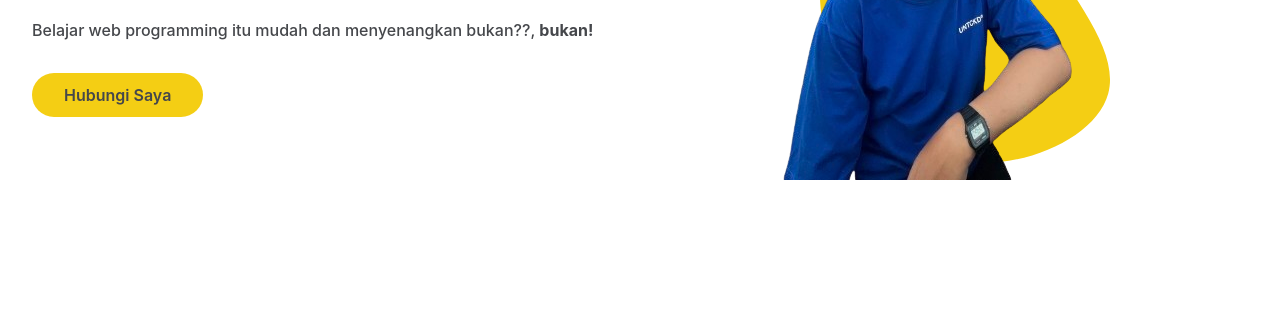
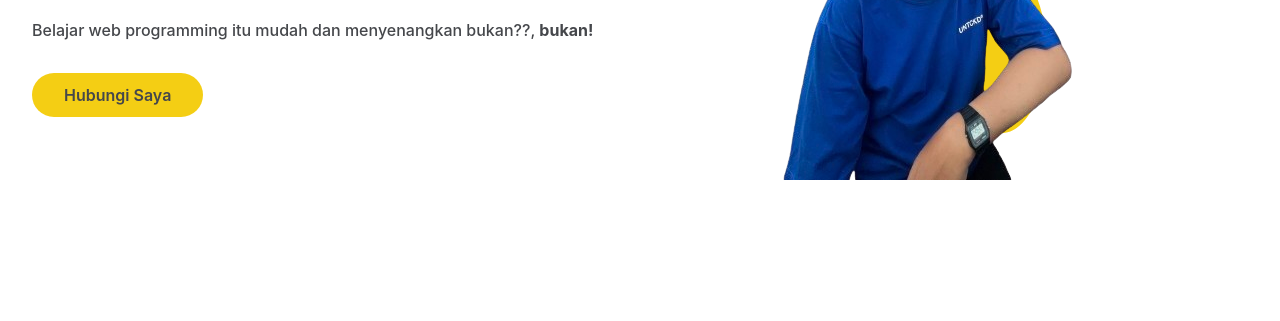
Before and after one commit to danialicahyadii/portofolio-tailwindcss, a website: page index.html in a window 1280 px wide. Shown: the part 333-654 px from the top of the page. Drawn offline with nearby package versions, Linux system fonts and the light colour scheme.

Commit message:
change bloobmaker

```diff
--- a/index.html
+++ b/index.html
@@ -58,9 +58,13 @@
                 <div class="w-full self-end px-4 lg:w-1/2">
                     <div class="relative mt-10 lg:mt-0 lg:right-0">
                         <img src="src/img/dani.png" alt="Dani Ali Cahyadi" class="max-w-full mx-auto"/>
-                        <span class="absolute -bottom-0 -z-10 left-1/2 -translate-x-1/2 md:scale-100">
-                            <svg width="400" height="400" viewBox="0 0 200 200" xmlns="http://www.w3.org/2000/svg">
-                                <path fill="#F4CE14" d="M29.7,-15.6C42.6,5.2,60,24.9,55.8,40.5C51.6,56.1,25.8,67.6,4.3,65.1C-17.1,62.6,-34.3,46.2,-42.1,28.5C-49.9,10.8,-48.4,-8.1,-39.8,-26.4C-31.2,-44.6,-15.6,-62.2,-3.6,-60.1C8.4,-58,16.8,-36.3,29.7,-15.6Z" transform="translate(100 100) scale(1.4)" />
+                        <span class="absolute -bottom-0 -z-10 left-1/2 -translate-x-1/2 md:scale-1000">
+                            <!-- <svg width="400" height="400" viewBox="0 0 200 200" xmlns="http://www.w3.org/2000/svg">
+                                <path fill="#F4CE14" d="M29.7,-15.6C42.6,5.2,60,24.9,55.8,40.5C51.6,56.1,25.8,67.6,4.3,65.1C-17.1,62.6,-34.3,46.2,-42.1,28.5C-49.9,10.8,-48.4,-8.1,-39.8,-26.4C-31.2,-44.6,-15.6,-62.2,-3.6,-60.1C8.4,-58,16.8,-36.3,29.7,-15.6Z"
+                                transform="translate(100 100) scale(1.4)" />
+                              </svg> -->
+                              <svg width="400" height="300" viewBox="0 0 200 200" xmlns="http://www.w3.org/2000/svg">
+                                <path fill="#F4CE14" d="M46.6,-41.7C58.3,-22.5,64.3,-3.2,62.7,18.5C61.1,40.2,51.9,64.4,37,68.2C22.2,72,1.7,55.5,-18.7,43.8C-39,32.1,-59.3,25.1,-68.9,8.5C-78.4,-8.2,-77.4,-34.5,-64.1,-54.1C-50.9,-73.6,-25.4,-86.4,-4,-83.2C17.4,-80,34.9,-60.9,46.6,-41.7Z" transform="translate(100 100)" />
                               </svg>
                         </span>
                     </div>
```
